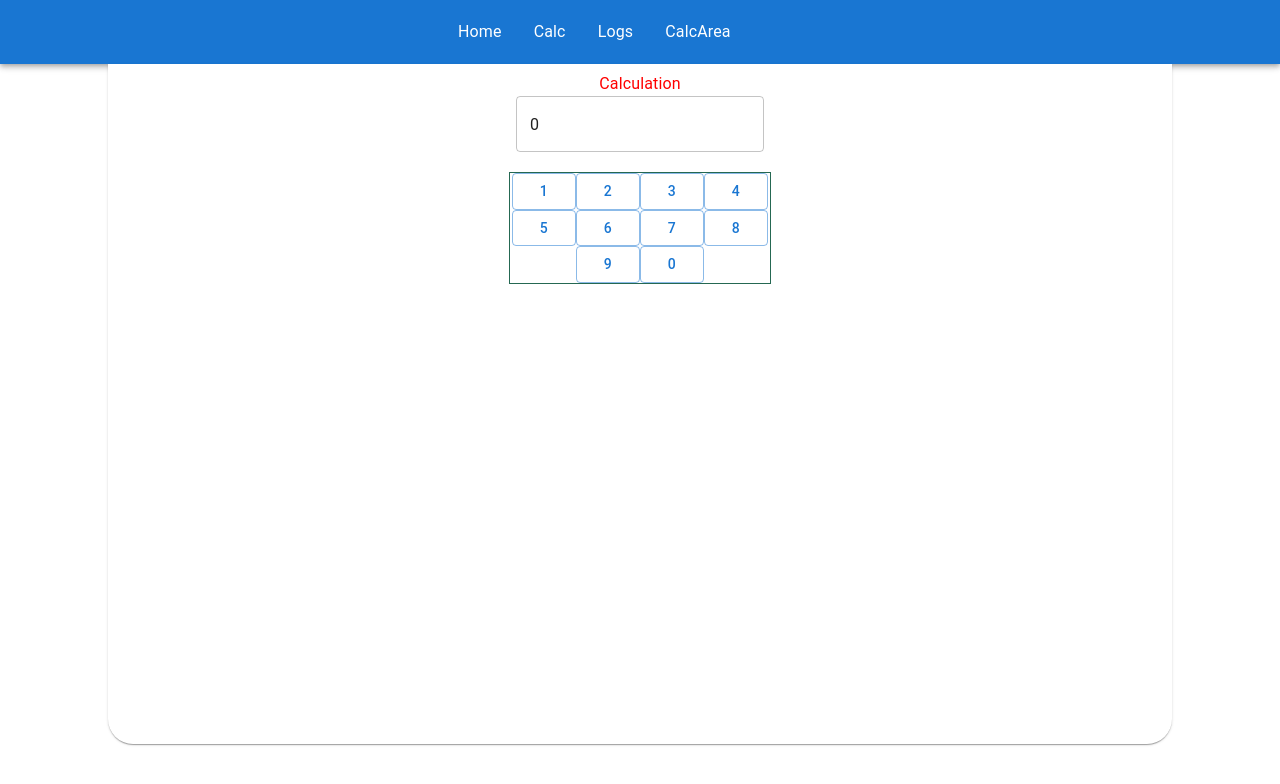
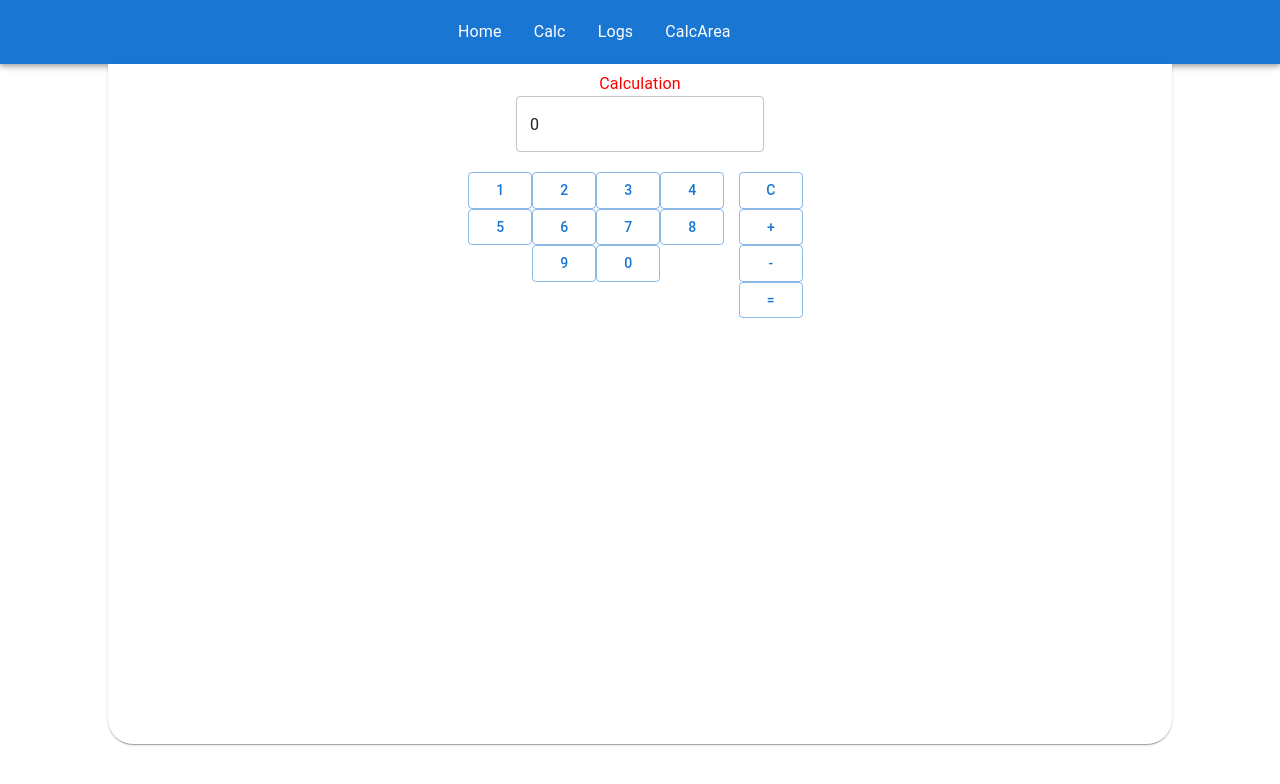
Before and after one commit to KVida/app_generation, a React (Create React App) app: page /Calc in a window 1280 px wide. Shown: the top 784 px of the page. Built offline with nearby package versions, Linux system fonts and the light colour scheme.

Commit message:
adding plus and minus btns

```diff
--- a/src/Pages/Calc/Cacl.tsx
+++ b/src/Pages/Calc/Cacl.tsx
@@ -1,7 +1,7 @@
 import * as React from 'react';
 import {TextField, Typography} from "@mui/material";
 import Grid from "@mui/material/Grid";
-import {NUMBERS} from "../../common/constants";
+import {NUMBERS, OPERATIONS_CALC} from "../../common/constants";
 import {NumberBtn} from "../../components/NumberBtn";
 import {styled} from '@mui/material/styles';
 import Paper from '@mui/material/Paper';
@@ -10,6 +10,9 @@ import {useDispatch, useSelector} from "react-redux";
 import {
     selectNumber
 } from './calcSlice';
+import {CleanBtn} from "../../components/CleanBtn";
+import {OperationBtn} from "../../components/OperationBtn";
+import {EqualBtn} from "../../components/EqualBtn";
 
 const Item = styled(Paper)(({theme}) => ({
     backgroundColor: theme.palette.mode === 'dark' ? '#1A2027' : '#fff',
@@ -35,39 +38,34 @@ export const Calc = () => {
             <Grid container justifyContent="center">
                 <Grid item xs={1}>
                 </Grid>
-                <Grid item xs={3} border="1px solid #256852">
+                <Grid item xs={3}>
                     <Grid container justifyContent="center">
                         {
 
                             NUMBERS.map((numberElement) =>
                                 <Grid item key={numberElement}>
-                                    <NumberBtn numberEl={numberElement}  onClickNumber={dispatch}/>
+                                    <NumberBtn numberEl={numberElement} onClickNumber={dispatch}/>
                                 </Grid>
                             )
                         }
                     </Grid>
-
-                    {/*<Grid>
-                        {
-                            GROUP_2_ARR_NUMBERS_CALC.map((numEl:any)=>
-                                <NumberBtn key={numEl.id} numberEl={numEl.value}/>
-                            )
-                        }
+                </Grid>
+                <Grid item xs={1}>
+                    <Grid container justifyContent="center">
+                        <Grid item>
+                            <CleanBtn label="C" click={dispatch}/>
+                        </Grid>
+                        <Grid item>
+                            {
+                                OPERATIONS_CALC.map((operationElement, index) =>
+                                    <OperationBtn key={index} label={operationElement} click={dispatch}/>
+                                )
+                            }
+                        </Grid>
+                        <Grid item>
+                            <EqualBtn label="=" click={dispatch}/>
+                        </Grid>
                     </Grid>
-                    <Grid>
-                        {
-                            GROUP_3_ARR_NUMBERS_CALC.map((numEl:any)=>
-                                <NumberBtn key={numEl.id} numberEl={numEl.value}/>
-                            )
-                        }
-                    </Grid>
-                    <Grid>
-                        {
-                            GROUP_4_ARR_NUMBERS_CALC.map((numEl:any)=>
-                                <NumberBtn key={numEl.id} numberEl={numEl.value}/>
-                            )
-                        }
-                    </Grid>*/}
                 </Grid>
                 <Grid item xs={1}>
                 </Grid>
--- a/src/Pages/Calc/calcSlice.tsx
+++ b/src/Pages/Calc/calcSlice.tsx
@@ -1,48 +1,72 @@
-import { createSlice } from '@reduxjs/toolkit';
+import {createSlice} from '@reduxjs/toolkit';
 
 export interface CalcState {
     fullNumber: string,
     firstNumber: number,
     operation: string,
     secondNumber: number,
-    result: number
 }
 
 const initialState: CalcState = {
     fullNumber: "0",
     firstNumber: 0,
-    operation: '',
+    operation: "",
     secondNumber: 0,
-    result: 0
 };
 
 export interface stateApp {
-    calc:CalcState
+    calc: CalcState
 }
 
 export const calcSlice = createSlice({
     name: 'calc',
     initialState,
     reducers: {
-   /*     increment: (state) => {
-            // Redux Toolkit allows us to write "mutating" logic in reducers. It
-            // doesn't actually mutate the state because it uses the Immer library,
-            // which detects changes to a "draft state" and produces a brand new
-            // immutable state based off those changes
-            state.value += 1
+        btnClear: (state: CalcState) => {
+            return {
+                ...initialState
+            };
         },
-        decrement: (state) => {
-            state.value -= 1
+        btnEquals: (state: CalcState) => {
+            let firstNumberEl = Number(state.firstNumber),
+                secondNumberEl = Number(state.fullNumber),
+                operationEl = state.operation,
+                resultEl = parseInt(firstNumberEl + operationEl + secondNumberEl)
+            ;
+            //console.log(resultEl);
+           // console.log(state.fullNumber, state.firstNumber, state.operation, state.secondNumber);
+
+            return {
+                ...state,
+                secondNumber: Number(state.fullNumber),
+                fullNumber: String(resultEl)
+            };
         },
-        incrementByAmount: (state, action: PayloadAction<number>) => {
-            state.value += action.payload
-        },*/
+        operationCalc: (state: CalcState, action: any) => {
+            if (state.operation == '') {
+                return {
+                    ...state,
+                    firstNumber: Number(state.fullNumber),
+                    fullNumber: "0",
+                    operation: action.payload
 
-        inputNumber: (state, action) => {
-            if (state.fullNumber == "0"){
-                state.fullNumber = action.payload
+                };
             } else {
-                state.fullNumber =   state.fullNumber + action.payload
+                return {...state}
+            }
+        },
+
+        inputNumber: (state: CalcState, action: any) => {
+            if (state.fullNumber === "0") {
+                return {
+                    ...state,
+                    fullNumber: action.payload
+                };
+            } else {
+               return {
+                    ...state,
+                    fullNumber: state.fullNumber + action.payload
+                };
             }
 
         }
@@ -50,7 +74,7 @@ export const calcSlice = createSlice({
 });
 
 // Action creators are generated for each case reducer function
-export const { inputNumber } = calcSlice.actions;
+export const {inputNumber, btnClear, operationCalc, btnEquals} = calcSlice.actions;
 
 export const selectNumber = (state: stateApp) => state.calc.fullNumber;
 
--- a/src/common/constants.ts
+++ b/src/common/constants.ts
@@ -9,6 +9,9 @@ export const menuItems = [
     {id: 2, label: PAGE_LOGS, href: '/Logs',},
     {id: 3, label: PAGE_CALC_AREA, href: '/calc_area',},
 ];
-export const NUMBERS = new Array(10).fill(0).map((_, index) => (index == 9) ? 0 : index+1);
 
-export const ARR_OPERATIONS_CALC = ['+', '-'];
+export const COUNT_NUMBERS = 10;
+//export const NUMBERS = new Array(COUNT_NUMBERS).fill(0).map((_, index) => (index == 9) ? 0 : index+1);
+export const NUMBERS = new Array(COUNT_NUMBERS).fill(0).map((_, index) => (index == 9) ? 0 : index+1);
+
+export const OPERATIONS_CALC = ['+', '-'];
--- /dev/null
+++ b/src/components/CleanBtn.tsx
@@ -0,0 +1,17 @@
+import {Button} from "@mui/material";
+import {
+    btnClear
+} from './../Pages/Calc/calcSlice';
+
+interface CleanBtnProps {
+    label: string,
+    click: any
+}
+
+export const CleanBtn = (props: CleanBtnProps) => {
+    const {label, click} = props;
+
+    return (
+        <Button variant="outlined" onClick={() =>click(btnClear())}>{label}</Button>
+    );
+};
--- /dev/null
+++ b/src/components/EqualBtn.tsx
@@ -0,0 +1,17 @@
+import {Button} from "@mui/material";
+import {
+    btnEquals
+} from './../Pages/Calc/calcSlice';
+
+interface EqualBtnProps {
+    label: string,
+    click: any
+}
+
+export const EqualBtn = (props: EqualBtnProps) => {
+    const {label, click} = props;
+
+    return (
+        <Button variant="outlined" onClick={() =>click(btnEquals())}>{label}</Button>
+    );
+};
--- a/src/components/NumberBtn.tsx
+++ b/src/components/NumberBtn.tsx
@@ -5,13 +5,13 @@ import {
 
 interface NumberBtnProps {
     numberEl: number,
-    onClickNumber: void
+    onClickNumber: any,
 }
 
-export const NumberBtn = (props: any) => {
+export const NumberBtn = (props: NumberBtnProps) => {
     const {numberEl, onClickNumber} = props;
 
     return (
-        <Button variant="outlined" onClick={() =>onClickNumber(inputNumber(String(numberEl )|| "0"))}>{numberEl}</Button>
+        <Button variant="outlined" onClick={() =>onClickNumber(inputNumber(String(numberEl)))}>{numberEl}</Button>
     );
 };
--- /dev/null
+++ b/src/components/OperationBtn.tsx
@@ -0,0 +1,17 @@
+import {Button} from "@mui/material";
+import {
+    operationCalc
+} from './../Pages/Calc/calcSlice';
+
+interface OperationBtnProps {
+    label: string,
+    click: any
+}
+
+export const OperationBtn = (props: OperationBtnProps) => {
+    const {label, click} = props;
+
+    return (
+        <Button variant="outlined" onClick={() => click(operationCalc(label))}>{label}</Button>
+    );
+};
```
